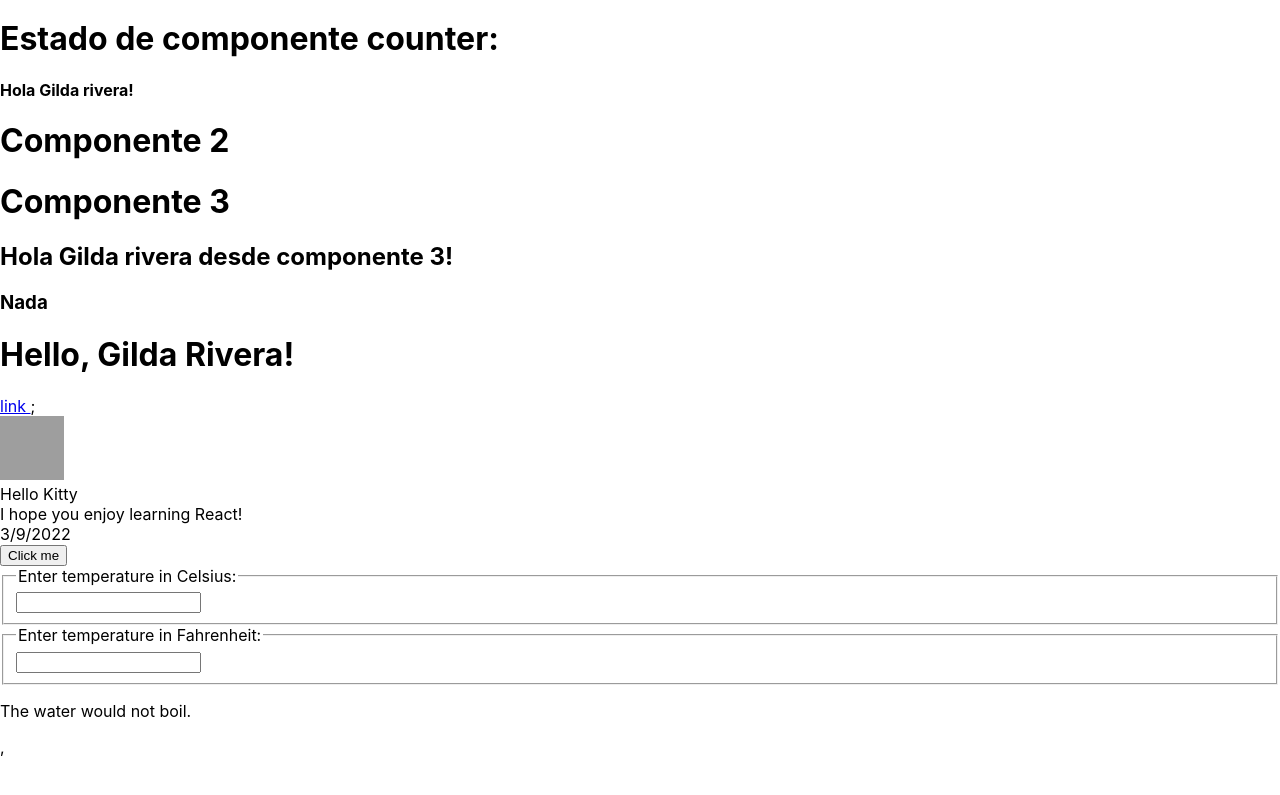
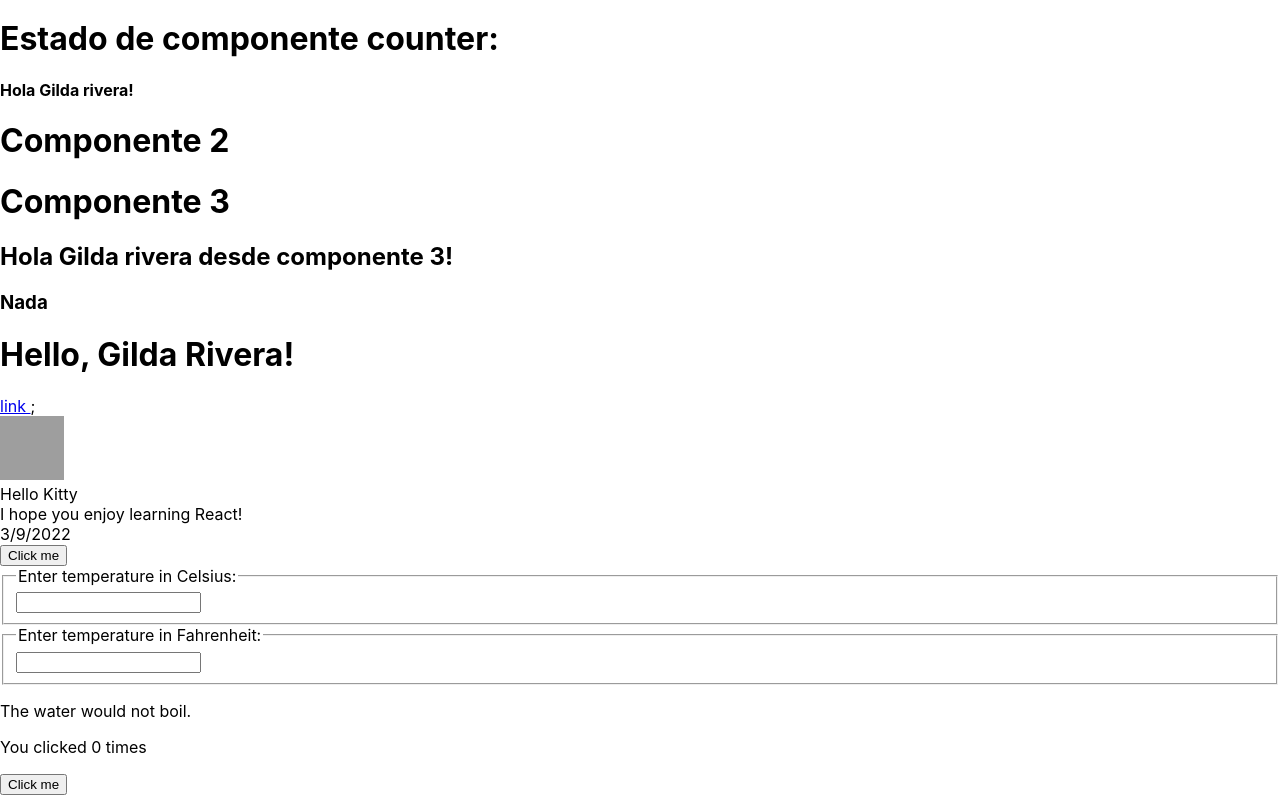
Before and after one commit to GildaRivera/reactTutorial, a React (Create React App) app: page / in a window 1280 px wide. Shown: the part 227-1022 px from the top of the page. Before the commit the page ends 984 px from the top, so only its background shows below. Built offline with nearby package versions, Linux system fonts and the light colour scheme; no server answers; grey boxes are pictures that could not be loaded.

Commit message:
fix:changing state

```diff
--- a/src/App.js
+++ b/src/App.js
@@ -11,6 +11,7 @@
 import { LoggingButton } from './components/events';
 //import Tog from './components/toggle';
 import { Calculator } from './components/stateUp';
+import { Example } from './components/state';
 function App() {
   const [main,setMain] = useState()
   let handleState=(params)=>{
@@ -28,7 +29,8 @@
      <Test />
     <LoggingButton />
     {/* <Tog /> */}
-    <Calculator />,
+    <Calculator />
+    <Example/>
     </div>
   );
 }
--- a/src/components/state.js
+++ b/src/components/state.js
@@ -38,5 +38,45 @@
 }
 
 
+export function Example() {
+  const [count, setCount] = useState(0);
+
+  // Similar to componentDidMount and componentDidUpdate:
+  useEffect(() => {
+    // Update the document title using the browser API
+    document.title = `You clicked ${count} times`;
+  });
+
+  return (
+    <div>
+      <p>You clicked {count} times</p>
+      <button onClick={() => setCount(count + 1)}>
+        Click me
+      </button>
+    </div>
+  );
+}
+
 
 export default Counter;
+
+
+// class Example extends React.Component {
+//   constructor(props) {
+//     super(props);
+//     this.state = {
+//       count: 0
+//     };
+//   }
+
+//   render() {
+//     return (
+//       <div>
+//         <p>You clicked {this.state.count} times</p>
+//         <button onClick={() => this.setState({ count: this.state.count + 1 })}>
+//           Click me
+//         </button>
+//       </div>
+//     );
+//   }
+// }
```
